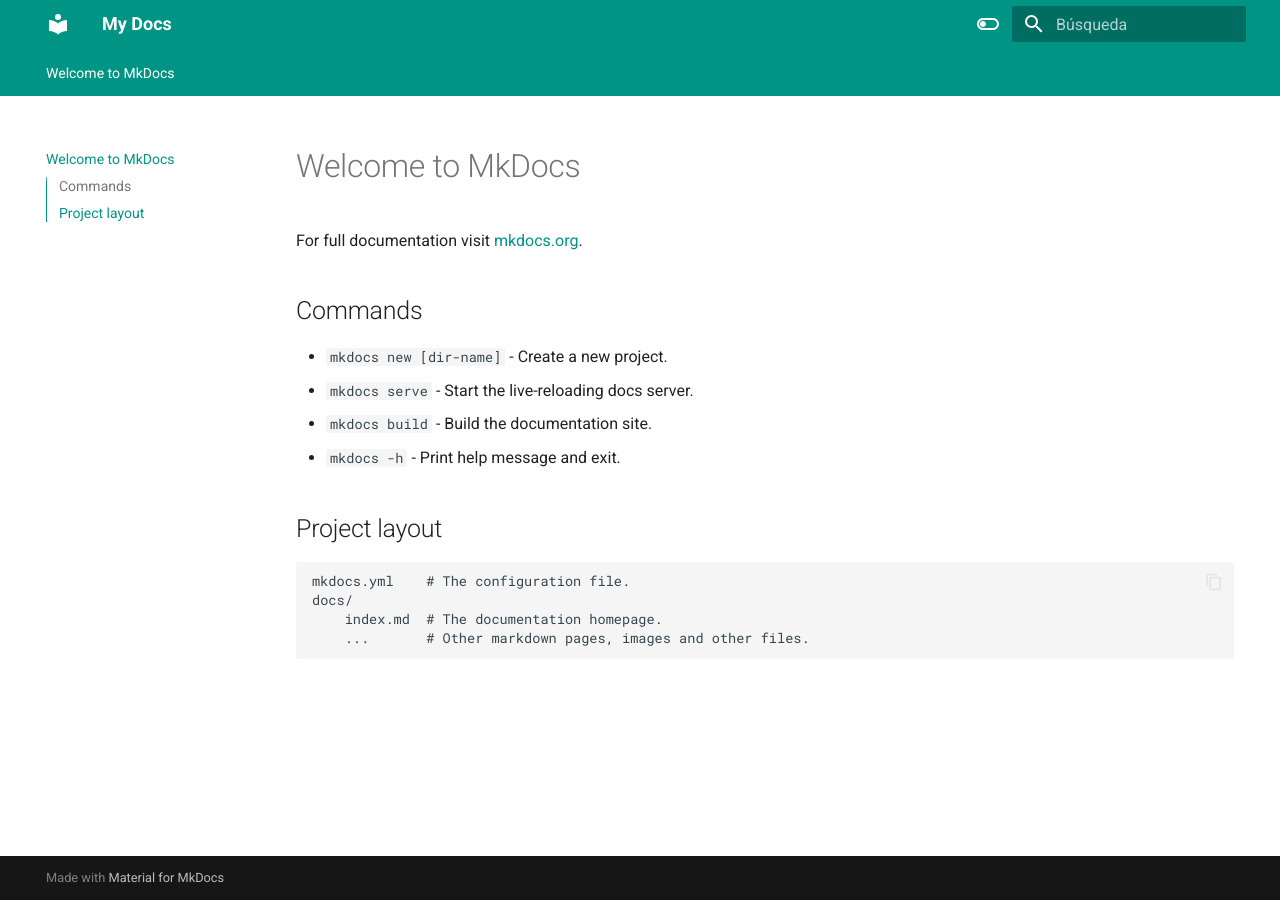
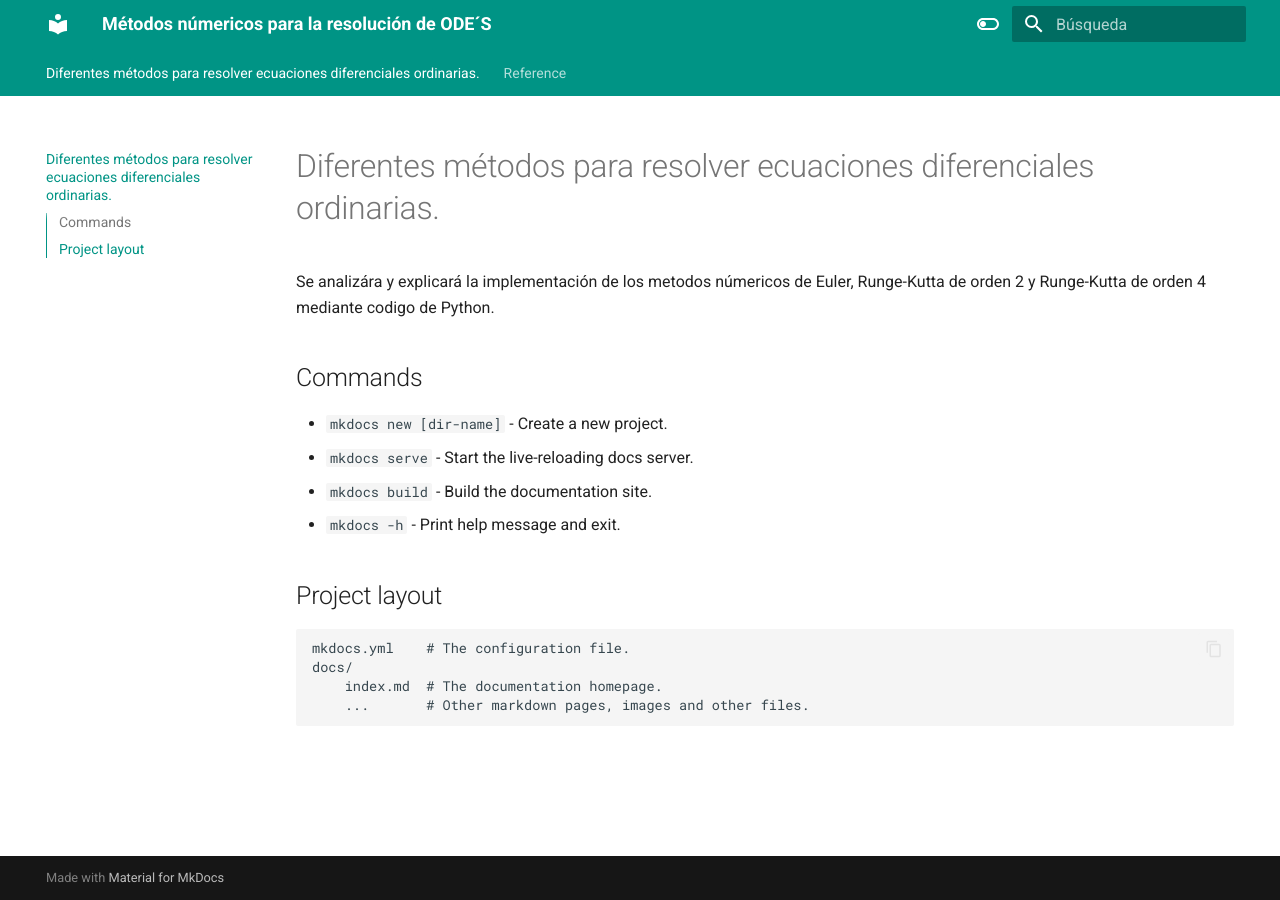
Before and after one commit to Kporras21/ODE-s, an MkDocs documentation site: the page built from docs/index.md, in a window 1280 px wide. Built offline with MkDocs 1.6.1 and Material for MkDocs 9.7.7, drawn with Linux system fonts in a browser that asks for light colours.

Commit message:
commitment: Personalización

```diff
--- a/docs/index.md
+++ b/docs/index.md
@@ -1,6 +1,6 @@
-# Welcome to MkDocs
+# Diferentes métodos para resolver ecuaciones diferenciales ordinarias.
 
-For full documentation visit [mkdocs.org](https://www.mkdocs.org).
+Se analizára y explicará la implementación de los metodos númericos de Euler, Runge-Kutta de orden 2 y Runge-Kutta de orden 4 mediante codigo de Python.
 
 ## Commands
 
--- a/mkdocs.yml
+++ b/mkdocs.yml
@@ -1,4 +1,4 @@
-site_name: My Docs
+site_name: Métodos númericos para la resolución de ODE´S
 theme:
   name: material
   features:
```
Also changed, not shown: docs/reference.md (added).
